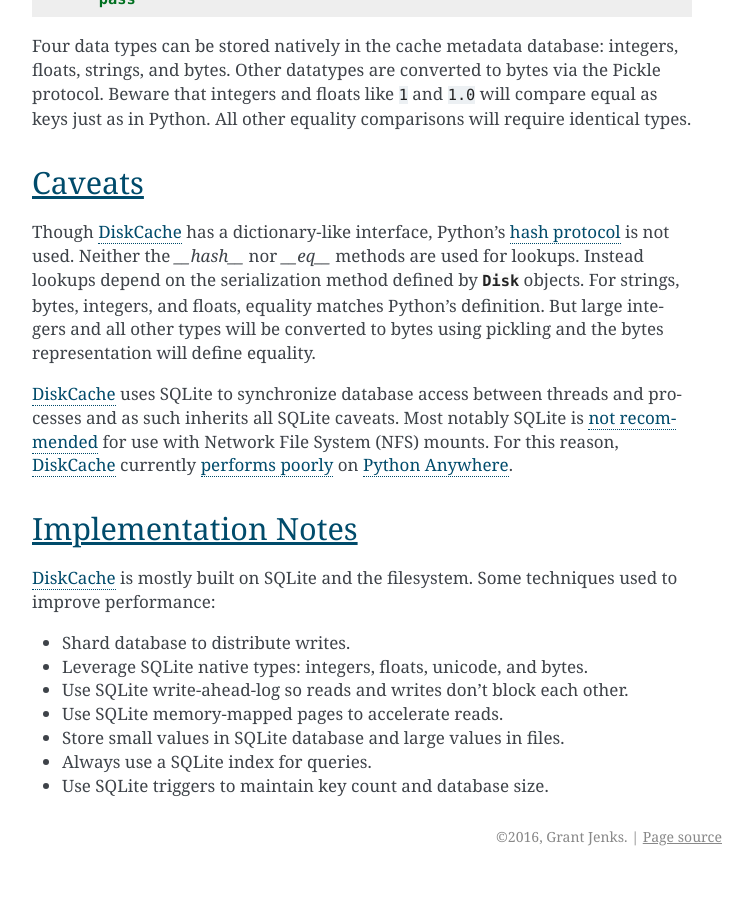
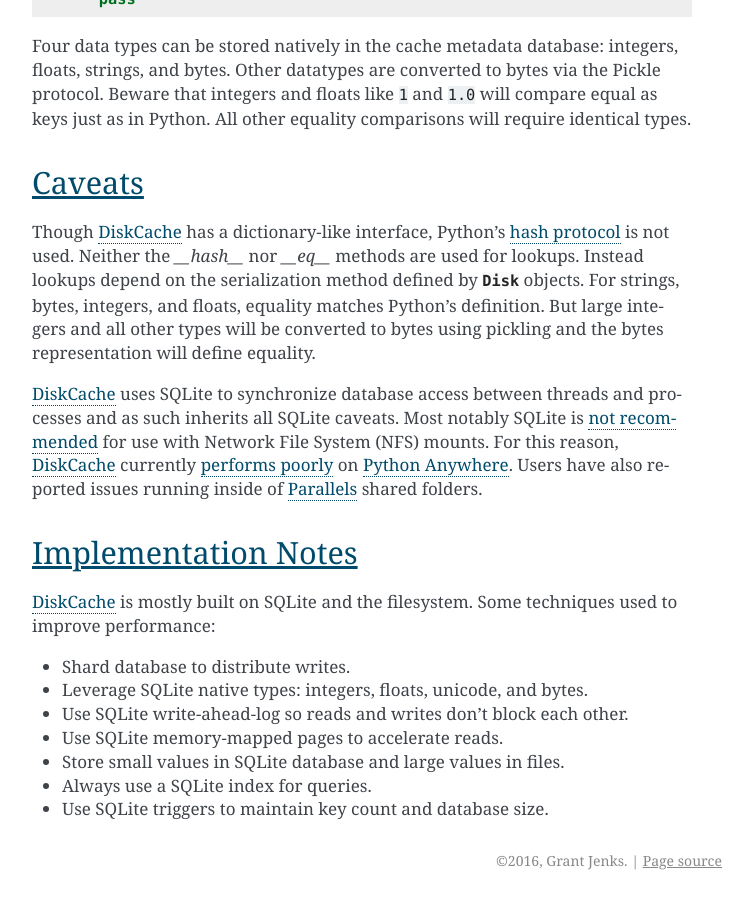
Before and after one commit to grantjenks/python-diskcache, a Sphinx documentation site: the page built from docs/tutorial.rst, in a window 1280 px wide and 900 px high, scrolled down 12625 px. Shown: the whole window, without its empty margins (388-1141 px from the left). Built offline with Sphinx 7.4.7, drawn with Linux system fonts in a browser that asks for light colours; before the commit the page ends 13501 px from its top, so only the background shows below that.

Commit message:
Add caveat about Parallels shared folders

```diff
--- a/docs/tutorial.rst
+++ b/docs/tutorial.rst
@@ -663,12 +663,14 @@
 threads and processes and as such inherits all SQLite caveats. Most notably
 SQLite is `not recommended`_ for use with Network File System (NFS) mounts. For
 this reason, :doc:`DiskCache <index>` currently `performs poorly`_ on `Python
-Anywhere`_.
+Anywhere`_. Users have also reported issues running inside of `Parallels`_
+shared folders.
 
 .. _`hash protocol`: https://docs.python.org/library/functions.html#hash
 .. _`not recommended`: https://www.sqlite.org/faq.html#q5
 .. _`performs poorly`: https://www.pythonanywhere.com/forums/topic/1847/
 .. _`Python Anywhere`: https://www.pythonanywhere.com/
+.. _`Parallels`: https://www.parallels.com/
 
 Implementation Notes
 --------------------
```
